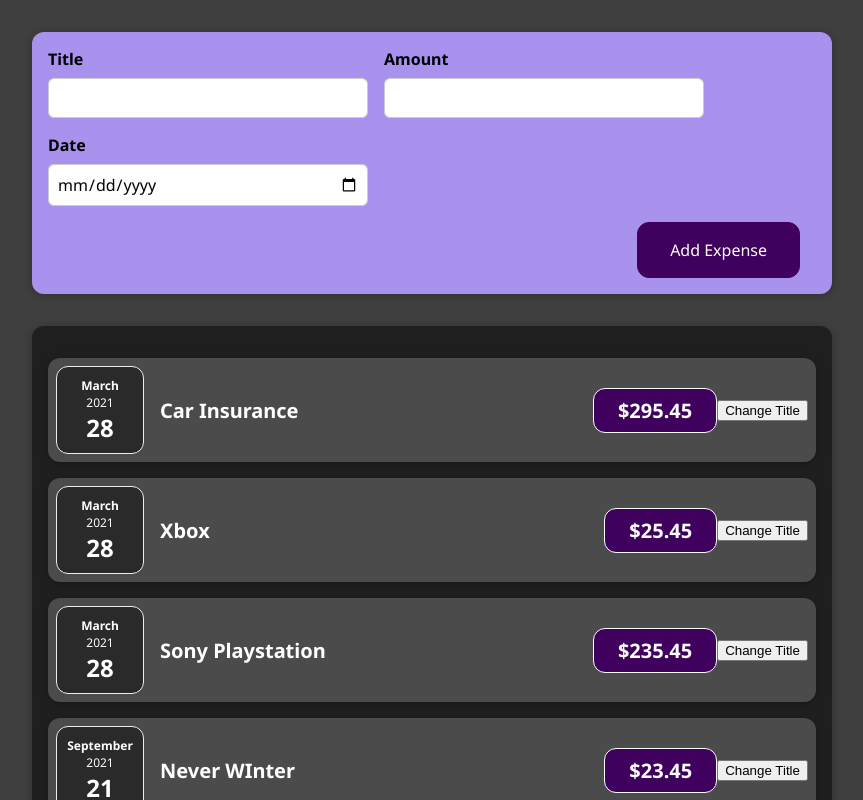
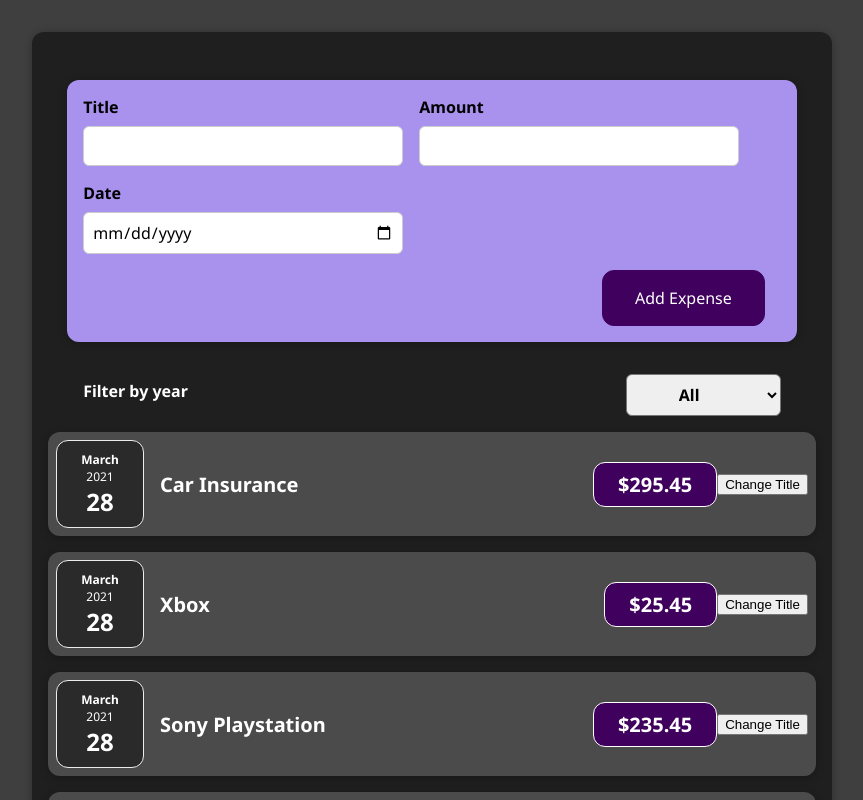
Before and after one commit to xolesteroll/udemy-react, a React (Create React App) app in the folder first/: page / in a window 1280 px wide. Shown: the top 800 px of the page, without its empty margins (208-1071 px from the left). Built offline with nearby package versions, Linux system fonts and the light colour scheme.

Commit message:
added default value for filter select to display all expenses

```diff
--- a/first/src/App.js
+++ b/first/src/App.js
@@ -1,5 +1,4 @@
 import Expenses from "./components/Expenses/Expenses";
-import NewExpense from "./components/NewExpense/NewExpense";
 import {useState} from "react";
 
 
@@ -12,7 +11,9 @@ const App = () => {
         {id: 4, title: 'Never WInter', amount: 23.45, date: new Date(2021, 8, 21)},
     ])
 
-    const addNewExpense = (dataObj) => {
+    const [year, setYear] = useState('')
+
+    const addNewExpenseHandler = (dataObj) => {
         setExpenses((prevState) => {
             return [
                 ...prevState,
@@ -21,10 +22,19 @@ const App = () => {
         })
     }
 
+    const filterByYearHandler = (e) => {
+        const year = e.target.value
+        setYear(year)
+    }
+
   return (
     <div className="App">
-        <NewExpense addNewExpense={addNewExpense} />
-        <Expenses expenses={expenses}/>
+        <Expenses
+            expenses={expenses}
+            year={year}
+            addNewExpense={addNewExpenseHandler}
+            filterByYear={filterByYearHandler}
+        />
     </div>
   )
 }
--- a/first/src/components/Expenses/Expenses.js
+++ b/first/src/components/Expenses/Expenses.js
@@ -2,19 +2,31 @@ import React from 'react';
 import styles from './Expenses.module.css'
 import ExpenseItem from "./ExpenseItem/ExpenseItem";
 import Card from "../UI/Card/Card";
+import NewExpense from "../NewExpense/NewExpense";
+import ExpenseFilter from "../ExpensesFilter/ExpensesFilter";
 
-const Expenses = ({expenses}) => {
-    const showExpenses = () => {
-        const expensesArr = expenses.map((e, i) => {
-            return <ExpenseItem key={e.id} title={e.title} amount={e.amount} date={e.date} />
-        })
+const Expenses = ({addNewExpense, expenses, filterByYear, year}) => {
+
+    const showExpenses = (year) => {
+
+        if (year) {
+
+            return expenses.filter(e => +year === e.date.getFullYear())
+                .map(e => <ExpenseItem key={e.id} title={e.title} amount={e.amount} date={e.date} />)
+
+        }
+
+        const expensesArr = expenses.map(e => <ExpenseItem key={e.id} title={e.title} amount={e.amount} date={e.date} />)
 
         return expensesArr
+
     }
 
     return (
         <Card className={styles.expenses}>
-            {showExpenses()}
+            <NewExpense addNewExpense={addNewExpense} />
+            <ExpenseFilter filterByYear={filterByYear} year={year}/>
+            {showExpenses(year)}
         </Card>
     );
 };
--- a/first/src/components/ExpensesFilter/ExpensesFilter.js
+++ b/first/src/components/ExpensesFilter/ExpensesFilter.js
@@ -7,7 +7,8 @@ const ExpensesFilter = (props) => {
         <div className={styles.expensesFilter}>
             <div className={styles.expensesFilterControl}>
                 <label>Filter by year</label>
-                <select value={props.year} onChange={props}>
+                <select value={props.year} onChange={props.filterByYear}>
+                    <option value=''>All</option>
                     <option value='2022'>2022</option>
                     <option value='2021'>2021</option>
                     <option value='2020'>2020</option>
--- a/first/src/components/ExpensesFilter/ExpensesFilter.module.css
+++ b/first/src/components/ExpensesFilter/ExpensesFilter.module.css
@@ -1,6 +1,9 @@
 .expensesFilter {
     color: white;
     padding: 0 1rem;
+    width: 50rem;
+    max-width: 95%;
+    margin: 0 auto;
 }
 
 .expensesFilterControl {
```
